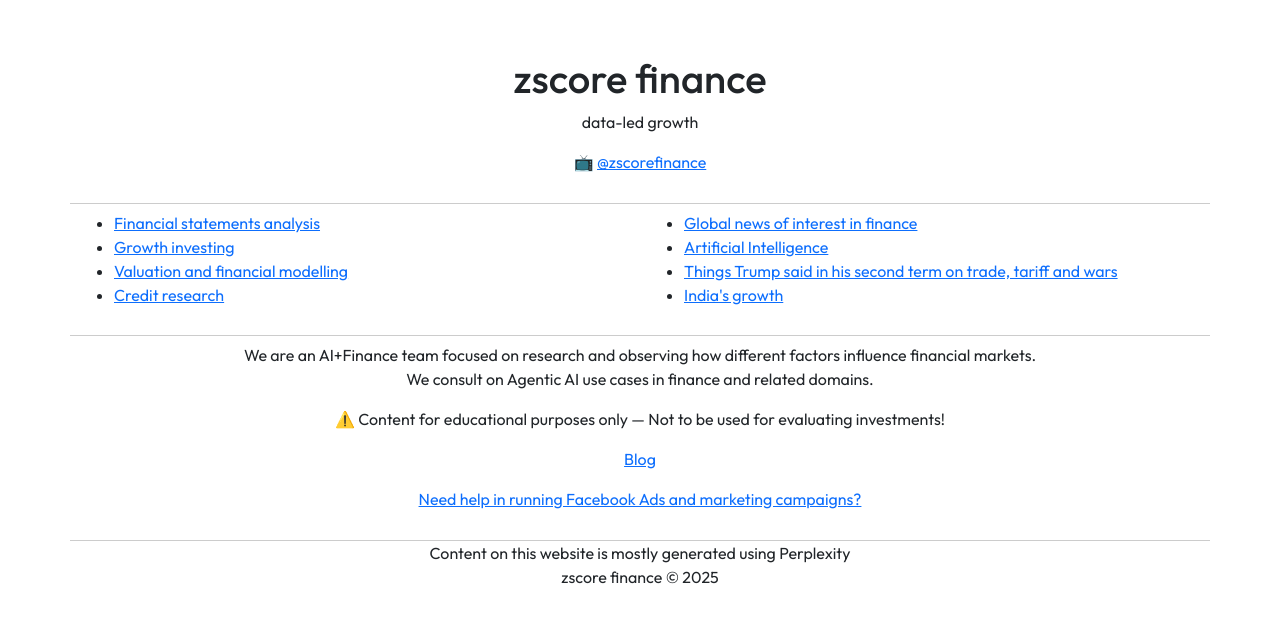
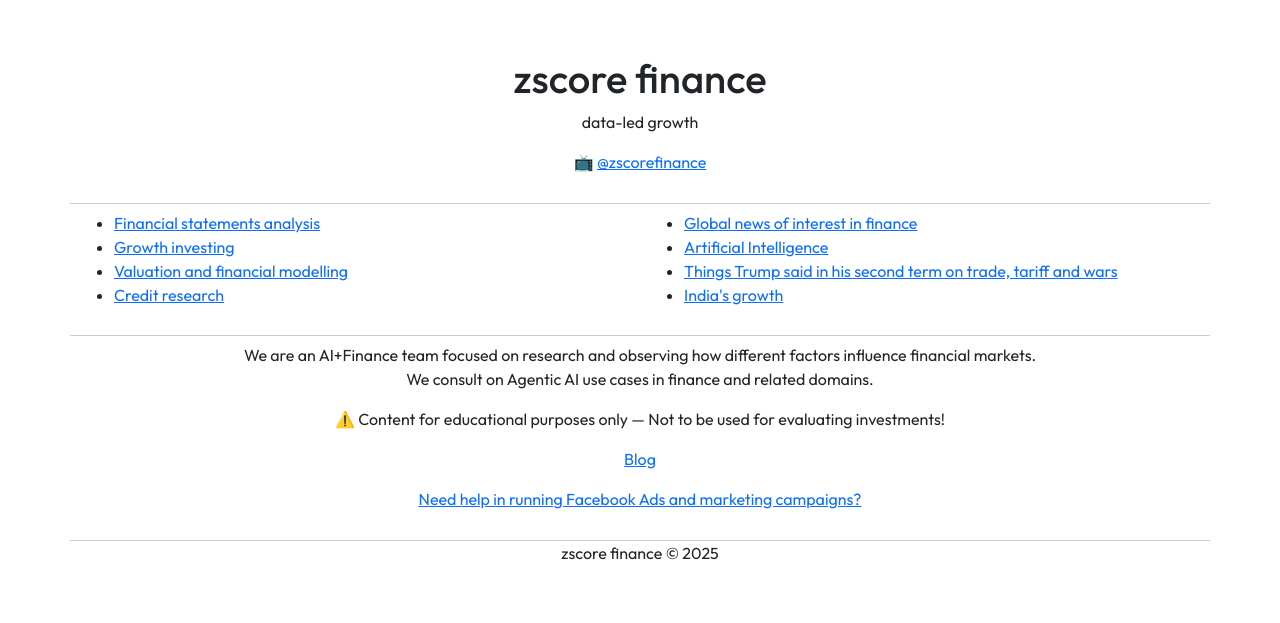
Before and after one commit to agentloopfyi/agentloopfyi.github.io, a Jekyll site: the page built from index.markdown, in a window 1280 px wide. Shown: the top 623 px of the page. Built offline with Jekyll 4.4.1, drawn with Linux system fonts in a browser that asks for light colours.

Commit message:
Update footer.html

```diff
--- a/_includes/footer.html
+++ b/_includes/footer.html
@@ -1,4 +1,3 @@
 <div class="row center-align">
-    <div class="col-md-12">Content on this website is mostly generated using Perplexity</div>
     <div class="col-md-12">zscore finance © 2025</div>
 </div>
```
